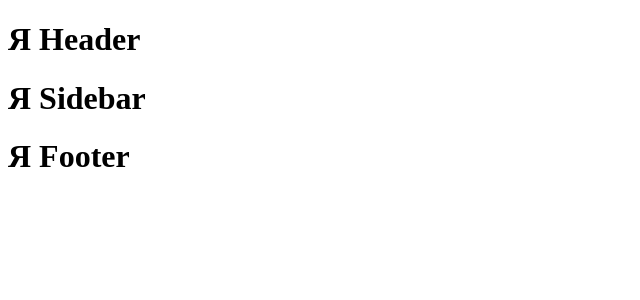
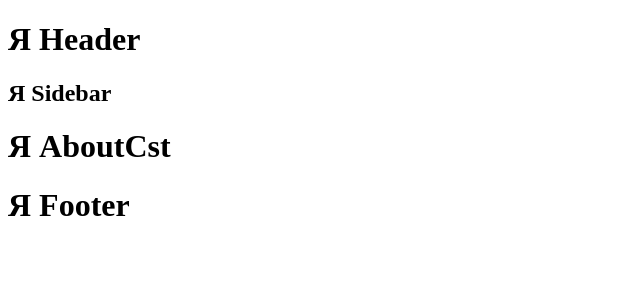
Before and after one commit to ZerruKun/pet-1-click-speed-test, a React (Create React App) app: page /about in a window 1280 px wide. Shown: the top 300 px of the page, without its empty margins (0-640 px from the left). Built offline with nearby package versions, Linux system fonts and the light colour scheme.

Commit message:
Маршруты, правка тегов.

```diff
--- a/src/App.js
+++ b/src/App.js
@@ -1,14 +1,22 @@
 import React from "react";
+import { Route, Routes } from "react-router-dom";
 import Header from "./components/header/Header"
 import Footer from "./components/footer/Footer"
 import Sidebar from "./components/sidebar/Sidebar"
+import Cst from "./pages/cst/Cst"
+import AboutCst from "./pages/aboutCst/AboutCst"
 
 function App() {
   return (
     <div>
       <Header />
       <Sidebar />
-
+      <Routes>
+        <Route path="/" element={<Cst />} />
+        <Route path="*" element={<Cst />} />
+        <Route path="/cst" element={<Cst />} />
+        <Route path="/about" element={<AboutCst />} />
+      </Routes>
       <Footer />
     </div>
   );
--- a/src/components/footer/Footer.jsx
+++ b/src/components/footer/Footer.jsx
@@ -2,9 +2,9 @@ import React from 'react'
 
 const Footer = () => {
   return (
-    <div>
+    <footer>
       <h1>Я Footer</h1>
-    </div>
+    </footer>
   )
 }
 
--- a/src/components/header/Header.jsx
+++ b/src/components/header/Header.jsx
@@ -2,9 +2,9 @@ import React from 'react'
 
 const Header = () => {
   return (
-    <div>
+    <header>
       <h1>Я Header</h1>
-    </div>
+    </header>
   )
 }
 
--- a/src/components/sidebar/Sidebar.jsx
+++ b/src/components/sidebar/Sidebar.jsx
@@ -2,9 +2,10 @@ import React from 'react'
 
 const Sidebar = () => {
   return (
-    <div>
+    <nav>
       <h1>Я Sidebar</h1>
-    </div>
+
+    </nav>
   )
 }
 
--- a/src/index.js
+++ b/src/index.js
@@ -1,8 +1,11 @@
 import React from 'react';
 import ReactDOM from 'react-dom/client';
+import { BrowserRouter } from 'react-router-dom';
 import App from './App';
 
 const root = ReactDOM.createRoot(document.getElementById('root'));
 root.render(
+  <BrowserRouter>
     <App />
+  </BrowserRouter>
 );
--- /dev/null
+++ b/src/pages/aboutCst/AboutCst.jsx
@@ -0,0 +1,11 @@
+import React from 'react'
+
+const AboutCst = () => {
+  return (
+    <div>
+      <h1>Я AboutCst</h1>
+    </div>
+  )
+}
+
+export default AboutCst
--- /dev/null
+++ b/src/pages/cst/Cst.jsx
@@ -0,0 +1,11 @@
+import React from 'react'
+
+const Cst = () => {
+  return (
+    <div>
+      <h1>Я Cst</h1>
+    </div>
+  )
+}
+
+export default Cst
```
Also changed, not shown: src/pages/aboutCst.jsx (deleted), src/pages/cst.jsx (deleted).
